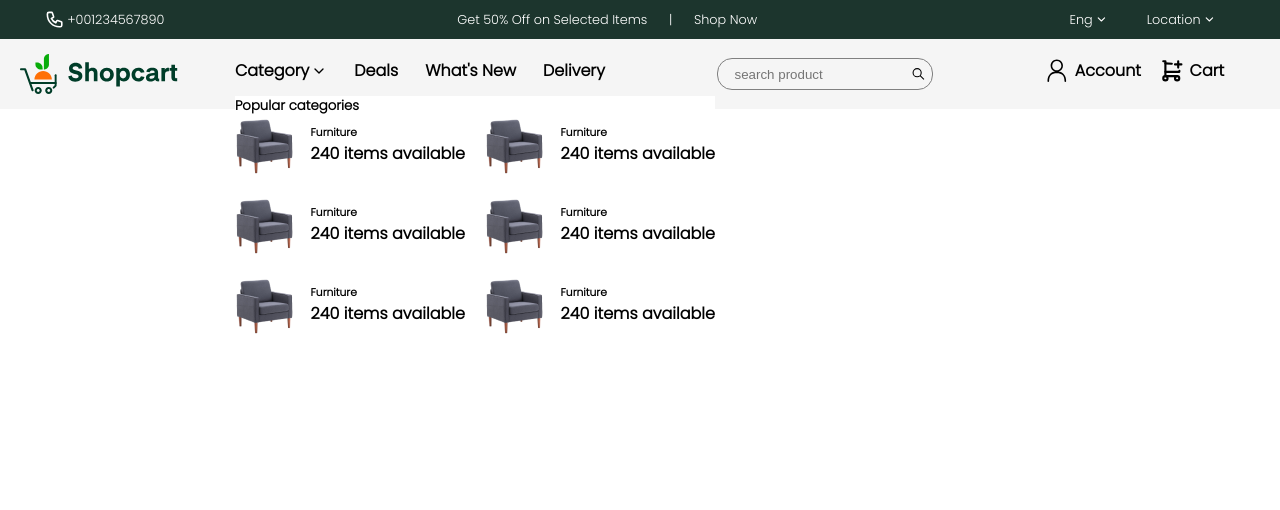
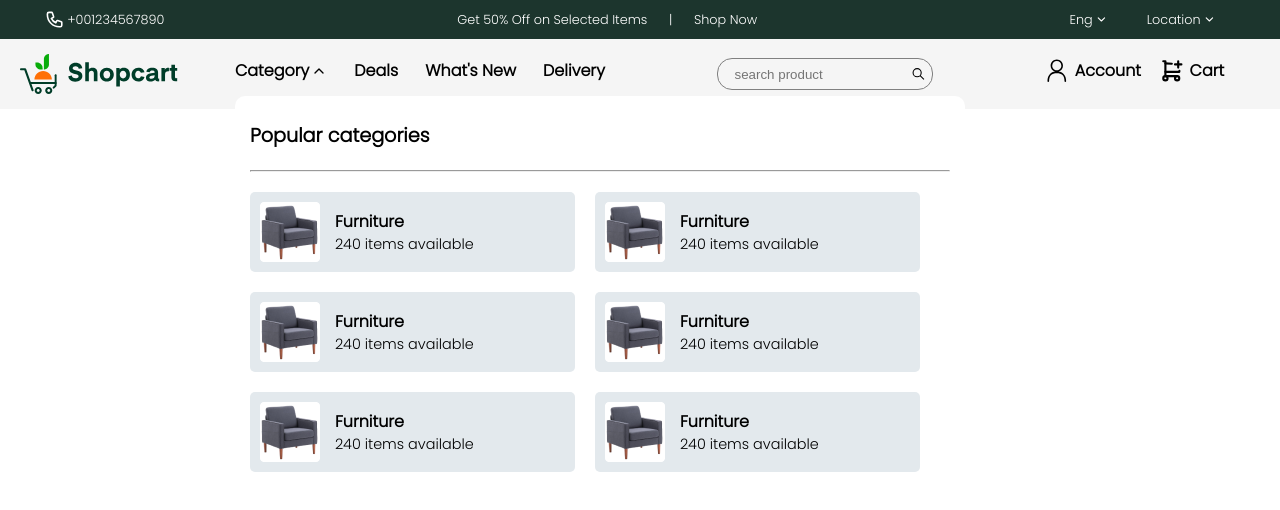
Before and after one commit to iceddrop/Buyall, a React (Vite) app: page / in a window 1280 px wide. Both pictures are taken after a click on the element "Category". Shown: the top 510 px of the page. Built offline with nearby package versions, Linux system fonts and the light colour scheme.

Commit message:
navbar progress 4

```diff
--- a/src/components/Nav/Nav.css
+++ b/src/components/Nav/Nav.css
@@ -49,20 +49,44 @@
 }
 .category-dropdown-menu{
     list-style: none;
+    padding-top: 20px;
+}
+.popular-categories-products-header{
+    font-size: 1rem;
+}
+.categories-paragraph{
+    font-size: 0.9rem;
 }
 .category-sub-div{
     display: flex;
     justify-content: space-between;
     align-items: center;
+    background-color: hsl(207, 20%, 91%);;
+    padding: 10px;
+    border-radius: 5px;
+    cursor: pointer;
 }
 .chevron-down{
     margin-left:2px;
 }
+.popular-categories-text{
+    font-size: 1.2rem;
+    padding-top: 10px;
+    padding-bottom: 20px;
+}
+.nav-item{
+    cursor: pointer;
+}
+.search-icon{
+    cursor: pointer;
+}
 .account {
     display:flex;
+    cursor: pointer;
 }
 .cart{
     display: flex;
+    cursor: pointer;
 }
 .close-dropdown{
     display: none;
@@ -94,7 +118,7 @@
     flex-direction: column;
     justify-content: space-between;
     height: 130px;
-   padding-top: 13px;
+    padding-top: 13px;
    }
    .navlist-2{
     display: flex;
@@ -104,10 +128,16 @@
     height: 70px;
    }
    .category-dropdown{
-    right:-120%;
+    right:-110%;
+   }
+   .category-dropdown-menu{
+    display: flex;
+    flex-direction: column;
+    justify-content: space-between;
+    height: 550px;
    }
    .category-sub-div{
-    width: 250px;
+    width: 220px;
    }
 }
 @media screen and (min-width:768px){
@@ -135,10 +165,17 @@
         height: 40px;
         padding-left:20px;
     }
+    .category-dropdown{
+        padding: 15px;
+        border-radius: 10px;
+    }
     .category-dropdown-menu{
         display: grid;
         grid-template-columns: 230px 230px;
         grid-gap: 20px;
+    }
+    .categories-paragraph{
+        font-weight: lighter;
     }
     .navlist{
         display: flex;
@@ -165,6 +202,18 @@
     .navlist{
         width:370px;
     }
+    .category-dropdown{
+        width:700px;
+    }
+    .category-dropdown-menu{
+        grid-template-columns: 325px 325px;
+    }
+    .category-sub-div{
+        justify-content: start;
+    }
+    .categories-text-div{
+       padding-left: 15px;
+    }
     .search-form{
         display: block;
     }
--- a/src/components/Nav/Navlink.jsx
+++ b/src/components/Nav/Navlink.jsx
@@ -2,7 +2,7 @@ import React from "react";
 import "../../index.css";
 import "./Nav.css";
 import Searchcomp from "../Nav/Searchcomp";
-import { FiChevronDown } from "react-icons/fi";
+import { FiChevronDown, FiChevronUp } from "react-icons/fi";
 import { RxPerson } from "react-icons/rx";
 import { TbShoppingCartPlus } from "react-icons/tb";
 import category from "../../assets/furniture.png";
@@ -17,63 +17,64 @@ export default function Navlink() {
       <ul className="navlist">
         <li>
           <div className="category">
-            <p onClick={dropCategory}>Category</p>
-            <FiChevronDown className="chevron-down" />
+            <p onClick={dropCategory}  className="nav-item">Category</p>
+            {categoryDrop ? <FiChevronUp className="chevron-down"/> : <FiChevronDown className="chevron-down" />}
             {categoryDrop &&
             <div className="category-dropdown">
-              <h5>Popular categories</h5>
+              <h5 className="popular-categories-text">Popular categories</h5>
+              <hr></hr>
                 <ul className="category-dropdown-menu">
                   <li>
                     <div className="category-sub-div">
                       <img src={category} className="" alt="" />
-                      <div >
-                        <h6>Furniture</h6>
-                        <p>240 items available</p>
+                      <div className="categories-text-div">
+                        <h6 className="popular-categories-products-header">Furniture</h6>
+                        <p className="categories-paragraph">240 items available</p>
                       </div>
                     </div>
                   </li>
                   <li>
                     <div className="category-sub-div">
                       <img src={category} className="" alt="" />
-                      <div>
-                        <h6>Furniture</h6>
-                        <p>240 items available</p>
+                      <div className="categories-text-div">
+                        <h6 className="popular-categories-products-header">Furniture</h6>
+                        <p className="categories-paragraph">240 items available</p>
                       </div>
                     </div>
                   </li>
                   <li>
                     <div className="category-sub-div">
                       <img src={category} className="" alt="" />
-                      <div>
-                        <h6>Furniture</h6>
-                        <p>240 items available</p>
+                      <div className="categories-text-div">
+                        <h6 className="popular-categories-products-header">Furniture</h6>
+                        <p className="categories-paragraph">240 items available</p>
                       </div>
                     </div>
                   </li>
                   <li>
                     <div className="category-sub-div">
                       <img src={category} className="" alt="" />
-                      <div>
-                        <h6>Furniture</h6>
-                        <p>240 items available</p>
+                      <div className="categories-text-div">
+                        <h6 className="popular-categories-products-header">Furniture</h6>
+                        <p className="categories-paragraph">240 items available</p>
                       </div>
                     </div>
                   </li>
                   <li>
                     <div className="category-sub-div">
                       <img src={category} className="" alt="" />
-                      <div>
-                        <h6>Furniture</h6>
-                        <p>240 items available</p>
+                      <div className="categories-text-div">
+                        <h6 className="popular-categories-products-header">Furniture</h6>
+                        <p className="categories-paragraph">240 items available</p>
                       </div>
                     </div>
                   </li>
                   <li>
                     <div className="category-sub-div">
                       <img src={category} className="" alt="" />
-                      <div>
-                        <h6>Furniture</h6>
-                        <p>240 items available</p>
+                      <div className="categories-text-div">
+                        <h6 className="popular-categories-products-header">Furniture</h6>
+                        <p className="categories-paragraph">240 items available</p>
                       </div>
                     </div>
                   </li>
@@ -82,9 +83,9 @@ export default function Navlink() {
             }
           </div>
         </li>
-        <li>Deals</li>
-        <li>What's New</li>
-        <li>Delivery</li>
+        <li className="nav-item">Deals</li>
+        <li className="nav-item">What's New</li>
+        <li className="nav-item">Delivery</li>
       </ul>
       <Searchcomp />
       <ul className="navlist-2">
--- a/src/components/Nav/Searchcomp.jsx
+++ b/src/components/Nav/Searchcomp.jsx
@@ -7,7 +7,7 @@ export default function Searchcomp(){
                 <form className="search-form">
                 <div className="search-div">
                     <input type="text" className="search-input" name="search" id="searchInput" placeholder="search product"/>
-                    <GrSearch/>
+                    <GrSearch className="search-icon"/>
                 </div>
                 </form>
         </>
```
